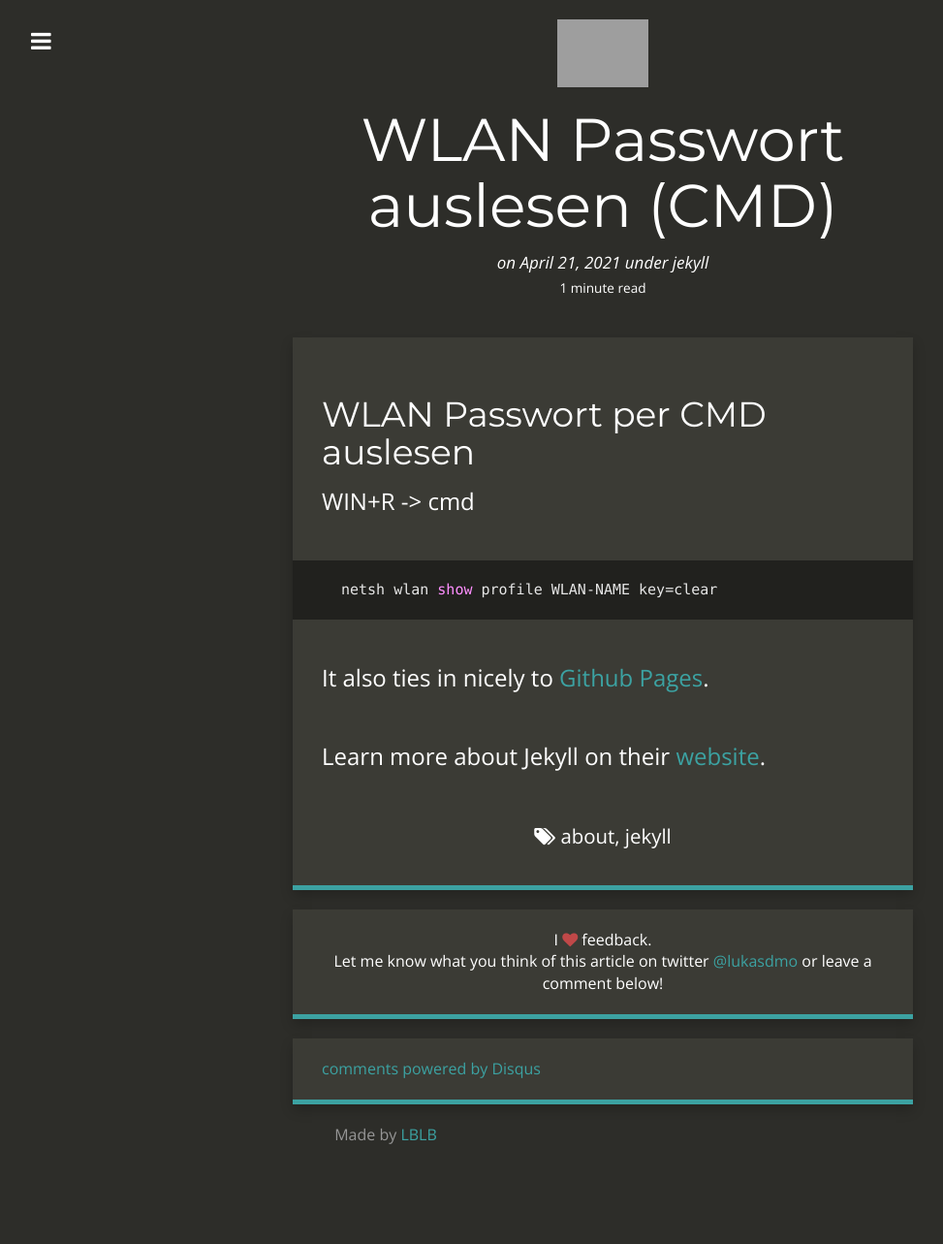
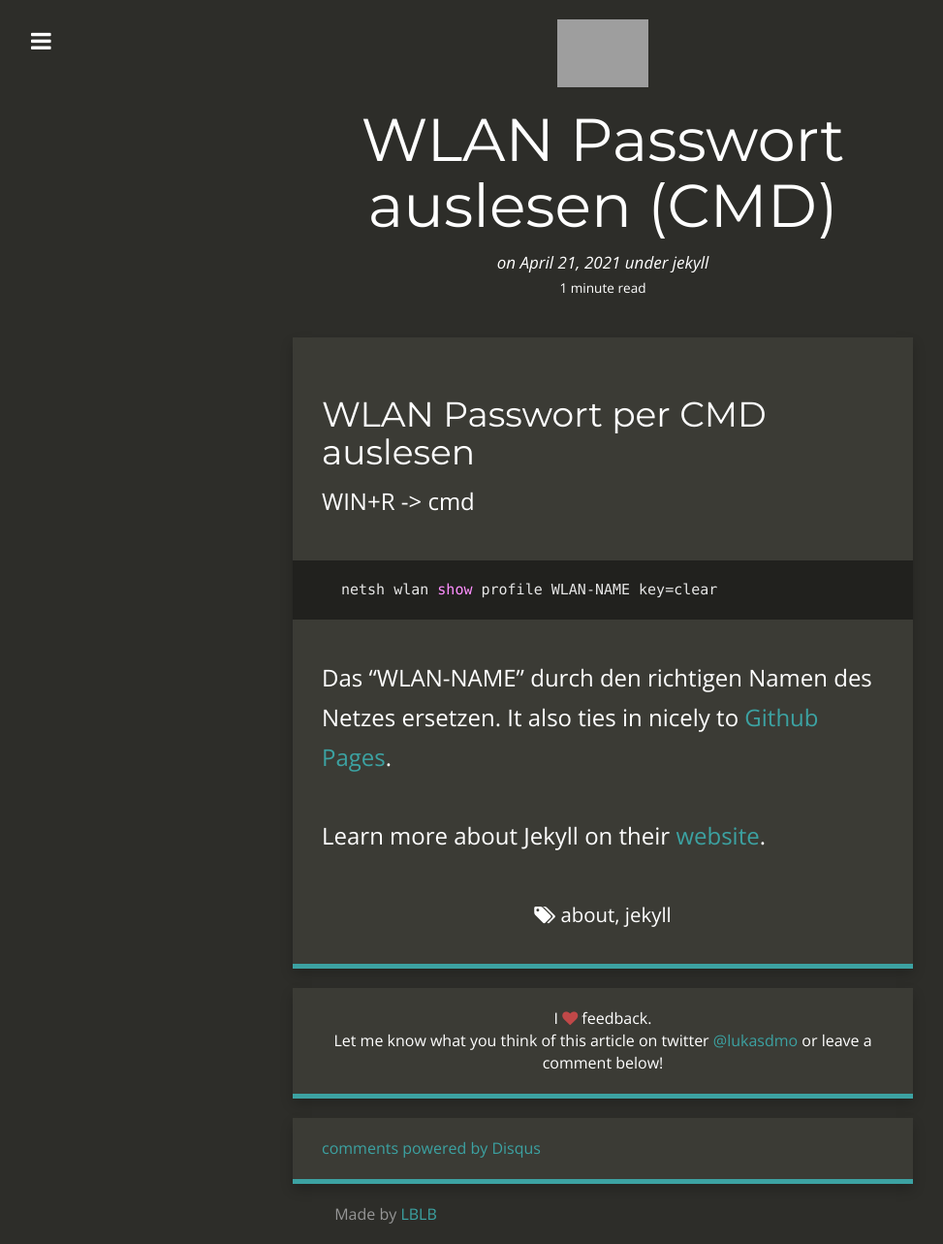
Before and after one commit to eski1337/lblb-it-ffd00, a Jekyll site: the page built from _posts/2014-06-09-so-what-is-jekyll.md, in a window 1280 px wide. Shown: the whole page at 97% size, without its empty margins (18-991 px from the left). Built offline with Jekyll 4.4.1, drawn with Linux system fonts in a browser that asks for light colours; nearby versions of some CDN libraries; comment, search, counter and statistics services are not loaded; before the commit the page ends 1202 px from its top, so only the background shows below that; grey boxes are pictures that could not be loaded.

Commit message:
2014-06-09-so-what-is-jekyll.md: changed

````diff
--- a/_posts/2014-06-09-so-what-is-jekyll.md
+++ b/_posts/2014-06-09-so-what-is-jekyll.md
@@ -16,7 +16,7 @@ WIN+R -> cmd
 ```
 netsh wlan show profile WLAN-NAME key=clear
 ```
-
+Das "WLAN-NAME" durch den richtigen Namen des Netzes ersetzen.
 It also ties in nicely to [Github Pages](https://pages.github.com/).
 
 Learn more about Jekyll on their [website](http://jekyllrb.com/).
````
